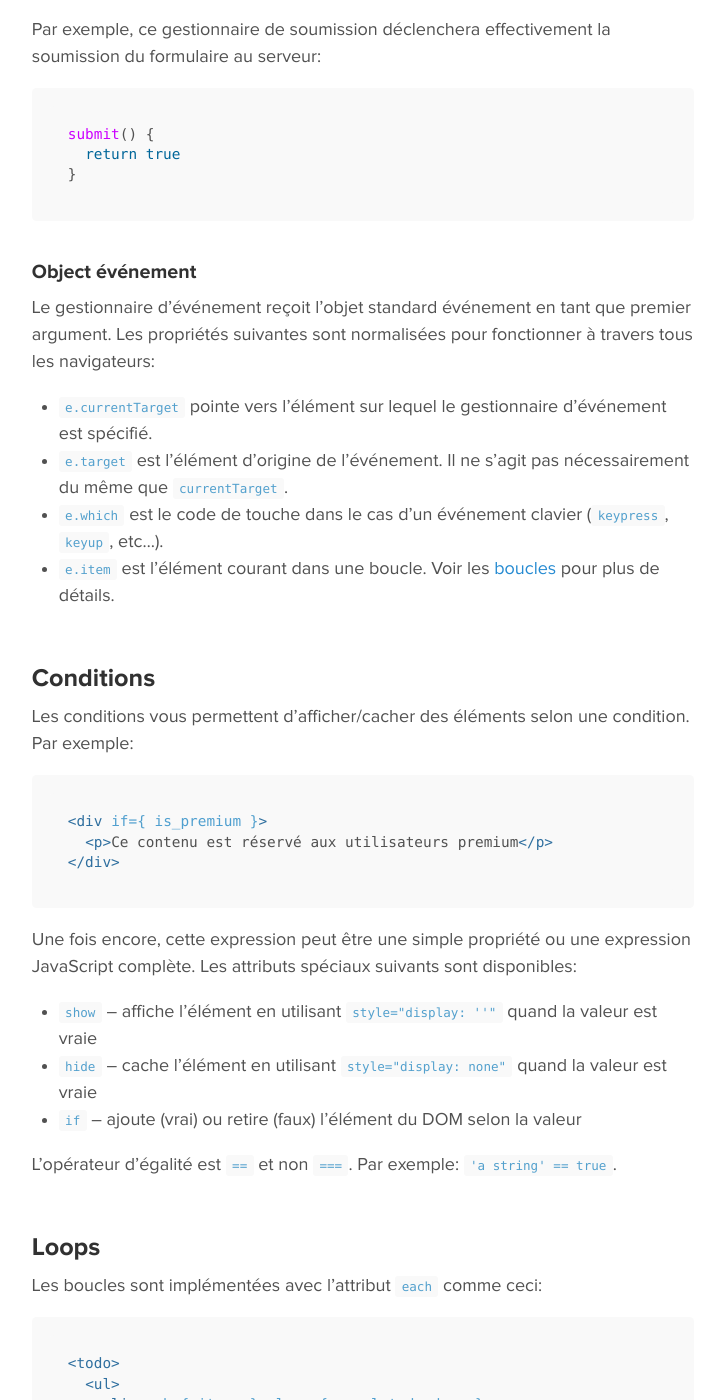
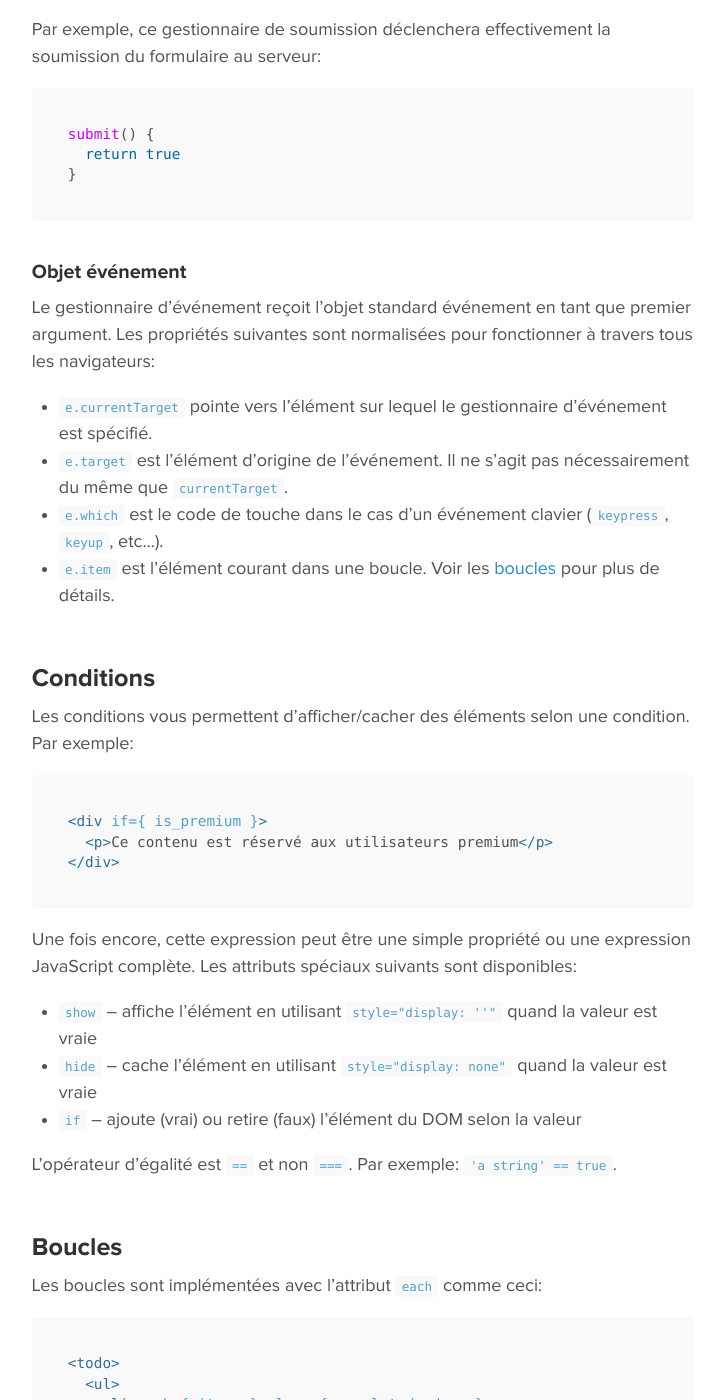
Before and after one commit to riot/riot.github.io, a Jekyll site: the page built from fr/guide/index.md, in a window 1280 px wide and 1400 px high, scrolled down 18836 px. Shown: the whole window, without its empty margins (277-1000 px from the left). Built offline with Jekyll 4.4.1, drawn with Linux system fonts in a browser that asks for light colours; Markdown is read by kramdown in place of the engine named in the settings.

Commit message:
fixed a link

```diff
--- a/fr/guide/index.md
+++ b/fr/guide/index.md
@@ -709,14 +709,14 @@
 
 
 
-### Object événement
+### Objet événement
 
 Le gestionnaire d'événement reçoit l'objet standard événement en tant que premier argument. Les propriétés suivantes sont normalisées pour fonctionner à travers tous les navigateurs:
 
 - `e.currentTarget` pointe vers l'élément sur lequel le gestionnaire d'événement est spécifié.
 - `e.target` est l'élément d'origine de l'événement. Il ne s'agit pas nécessairement du même que `currentTarget`.
 - `e.which` est le code de touche dans le cas d'un événement clavier (`keypress`, `keyup`, etc...).
-- `e.item` est l'élément courant dans une boucle. Voir les [boucles](#loops) pour plus de détails.
+- `e.item` est l'élément courant dans une boucle. Voir les [boucles](#boucles) pour plus de détails.
 
 
 ## Conditions
@@ -738,7 +738,7 @@
 L'opérateur d'égalité est `==` et non `===`. Par exemple: `'a string' == true`.
 
 
-## Loops
+## Boucles
 
 Les boucles sont implémentées avec l'attribut `each` comme ceci:
 
```
